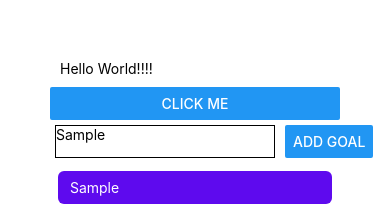
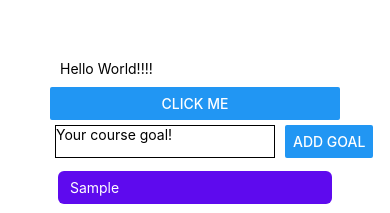
Before and after one commit to Anupom11/ReactNativeTestApp, a React Native app: screen / in a window 390 px wide. Both pictures are taken after typing "Sample" into the empty fields and a click on the button "ADD GOAL". Shown: the top 213 px of the page. Built offline with nearby package versions, Linux system fonts and the light colour scheme.

Commit message:
updated code section with different component sections

```diff
--- a/App.js
+++ b/App.js
@@ -1,16 +1,18 @@
 import React, {useState} from 'react';
 import {StyleSheet, Text, View, Button, TextInput, ScrollView, FlatList} from 'react-native';
 
+import GoalInput from './components/GoalInput';
+import GoalItem from './components/GoalItem';
+
 export default function App() {
-  const [userInputVal, setUserInputVal] = useState('');
+  //const [userInputVal, setUserInputVal] = useState('');
   const [courseGoals, setCourseGoals] = useState([]);
 
-  function getTextInputData(textData) {
+  /* function getTextInputData(textData) {
     setUserInputVal(textData);
-  }
+  } */
 
-  function addUserInput() {
-    //console.log("Val::"+userInputVal);
+  function addUserInput(userInputVal) {
     setCourseGoals(currentCourseGoals => [...currentCourseGoals, userInputVal]);
   }
 
@@ -26,16 +28,18 @@ export default function App() {
         <Button title="Click Me" onPress={clickMeResponse} />
       </View>
 
-      <View style={styles.inputContainer}>
+      <GoalInput addUserInput={addUserInput}/>
+      <GoalItem courseGoals={courseGoals} />
+
+      {/* <View style={styles.inputContainer}>
         <View style={{borderColor: '#000000', borderWidth: 1, marginEnd: 10}}>
           <TextInput
             placeholder="Your course goal!"
-            onChangeText={getTextInputData}
-          />
+            onChangeText={getTextInputData}/>
         </View>
 
         <Button title="Add Goal" onPress={addUserInput} />
-      </View>
+      </View> */}
 
       {/* <View style={{marginBottom: 20}}>
         <ScrollView>
@@ -49,7 +53,7 @@ export default function App() {
         </ScrollView>
       </View> */}
 
-      <View style={{marginBottom: 20}}>
+      {/* <View style={{marginBottom: 20}}>
         <FlatList
           data={courseGoals}
           keyExtractor={(item, index)=> index.toString()}
@@ -60,8 +64,7 @@ export default function App() {
               </View>
             );
           }}  />
-      </View>
-
+      </View> */}
 
     </View>
   );
--- /dev/null
+++ b/components/GoalInput.js
@@ -0,0 +1,39 @@
+import React, {useState} from 'react';
+import { View, StyleSheet, TextInput, Button } from "react-native";
+
+function GoalInput(props) {
+
+    const [userInputVal, setUserInputVal] = useState('');
+
+    function getTextInputData(textData) {
+        setUserInputVal(textData);
+    }
+
+    function addGoalHandler() {
+        props.addUserInput(userInputVal);
+        setUserInputVal('');
+    }
+
+    return (
+        <View style={styles.inputContainer}>
+            <View style={{borderColor: '#000000', borderWidth: 1, marginEnd: 10}}>
+                <TextInput
+                    placeholder="Your course goal!"
+                    onChangeText={getTextInputData}
+                    value={userInputVal} />
+            </View>
+
+            <Button title="Add Goal" onPress={addGoalHandler} />
+        </View>
+    );
+}
+
+export default GoalInput;
+
+const styles = StyleSheet.create({
+    inputContainer: {
+        flexDirection: 'row',
+        padding: 5,
+        justifyContent: 'flex-start',
+      },
+});
--- /dev/null
+++ b/components/GoalItem.js
@@ -0,0 +1,33 @@
+import React,  {useState} from 'react';
+import {FlatList, View, Text, StyleSheet} from "react-native";
+
+function GoalItem(props) {
+   return (
+        <View style={{marginBottom: 20}}>
+            <FlatList
+                data={props.courseGoals}
+                keyExtractor={(item, index)=> index.toString()}
+                renderItem={({item, index})=> {
+                    return (
+                        <View>
+                            <Text style={styles.goalItem}> {item} </Text>
+                        </View>
+                    );
+                }} />
+
+        </View>
+
+    );
+}
+
+export default GoalItem;
+
+const  styles = StyleSheet.create({
+    goalItem: {
+        margin: 8,
+        borderRadius: 6,
+        backgroundColor: '#5e0aee',
+        padding: 8,
+        color: 'white',
+    },
+});
```
